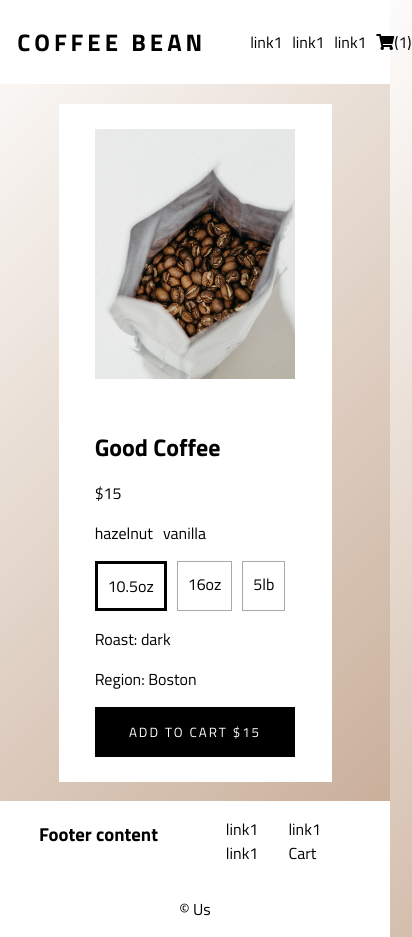
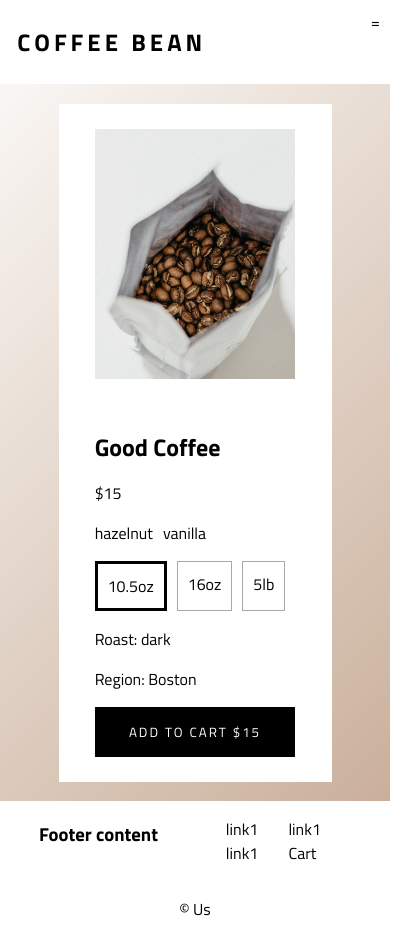
Before and after one commit to dross3121/Coffee_bean, a React (Create React App) app: page /coffee/1 in a window 390 px wide. Shown: the whole page, 412 px wide, since content can reach past the window. Built offline with nearby package versions, Linux system fonts and the light colour scheme.

Commit message:
Started hamburger menu. Added style to index.css to keep footer at bottom of page. Refactored routes in App.js.

```diff
--- a/src/App.js
+++ b/src/App.js
@@ -15,12 +15,12 @@ function App() {
 
   return (
     <Router className="App">
-      <Route path='/' component={Nav} />
+      <Nav />
       <Route path='/' exact component={Hero} />
       <Route path='/' exact render={props => <Coffees coffees={coffees} /> }/>
       <Route path='/coffee/:id' render={props => <CoffeeDetails match={props.match} />} />
       <Route path='/cart' exact component={Cart} />
-      <Route component={Footer} />
+      <Footer />
     </Router>
   );
 }
--- a/src/components/Nav/Nav.css
+++ b/src/components/Nav/Nav.css
@@ -30,3 +30,33 @@ nav li {
     list-style-type: none;
     margin-left: 5px;
 }
+
+nav .hamburger, .hamburgerMenu {
+    display: none;
+}
+
+.active {
+    display: block;
+    height: 0;
+    transition: 0.9s ease-in;
+}
+
+@media only screen and (max-width: 500px) {
+    nav li {
+        display: none;
+    }
+    nav .hamburger {
+        display: block;
+        cursor: pointer;
+        z-index: 100;
+        position: absolute;
+        top: 10px;
+        right: 10px;
+    }
+    .active {
+        height: 100vh;
+        width: 100vw;
+        background-color: white;
+        z-index: 99;
+    }
+}
--- a/src/components/Nav/Nav.js
+++ b/src/components/Nav/Nav.js
@@ -3,6 +3,10 @@ import './Nav.css'
 import { Link } from 'react-router-dom'
 
 const Nav = () => {
+    const handleBurger = () => {
+        const hamburgerMenu = document.querySelector('.hamburgerMenu')
+        hamburgerMenu.classList.toggle('active')
+    }
     return (
         <nav>
             <Link to='/'>
@@ -13,8 +17,9 @@ const Nav = () => {
                 <Link to='/'><li>link1</li></Link>
                 <Link to='/'><li>link1</li></Link>
                 <Link to='/cart'><li><i className="fas fa-shopping-cart"></i>(1)</li></Link>
-
+                <span className='hamburger' onClick={handleBurger}>=</span>
             </ul>
+            <div className="hamburgerMenu">hiiii</div>
         </nav>
     )
 }
--- a/src/index.css
+++ b/src/index.css
@@ -11,3 +11,10 @@ code {
   font-family: source-code-pro, Menlo, Monaco, Consolas, 'Courier New',
     monospace;
 }
+
+#root {
+  display: flex;
+  flex-direction: column;
+  justify-content: space-between;
+  min-height: 100vh;
+}
```
Also changed, not shown: 1 other file (tests, documents, lock files or other folders).
